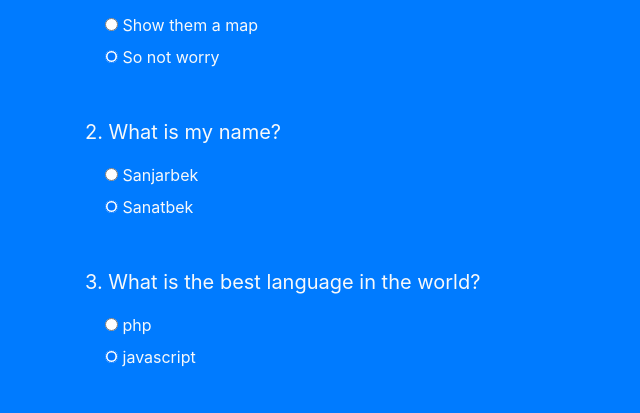
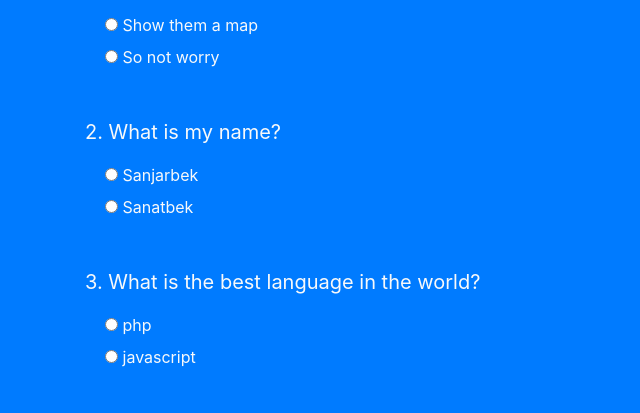
Before and after one commit to Sanjar-Kodirov/Quiz-in-vanilla-javascript, a plain HTML site: page index.html in a window 1280 px wide. Shown: the part 377-790 px from the top of the page, 0-640 px from the left. Drawn offline with nearby package versions, Linux system fonts and the light colour scheme.

```diff
--- a/index.html
+++ b/index.html
@@ -24,33 +24,33 @@
                 <div class="my-5">
                     <p class="lead font-weight-normal">1. How do you give the ninja direction?</p>
                     <div class="form-check my-2 text-white-50">
-                        <input type="radio" name="q1" value="A" checked>
+                        <input type="radio" name="q1" value="A" >
                         <label class="form-check-label">Show them a map</label>
                     </div>
                     <div class="form-check my-2 text-white-50">
-                        <input type="radio" name="q1" value="B" checked>
+                        <input type="radio" name="q1" value="B" >
                         <label class="form-check-label">So not worry</label>
                     </div>
                 </div>
                 <div class="my-5">
                     <p class="lead font-weight-normal">2. What is my name?</p>
                     <div class="form-check my-2 text-white-50">
-                        <input type="radio" name="q2" value="A" checked>
+                        <input type="radio" name="q2" value="A" >
                         <label class="form-check-label">Sanjarbek</label>
                     </div>
                     <div class="form-check my-2 text-white-50">
-                        <input type="radio" name="q2" value="B" checked>
+                        <input type="radio" name="q2" value="B" >
                         <label class="form-check-label">Sanatbek</label>
                     </div>
                 </div>
                 <div class="my-5">
                     <p class="lead font-weight-normal">3. What is the best language in the world?</p>
                     <div class="form-check my-2 text-white-50">
-                        <input type="radio" name="q3" value="A" checked>
+                        <input type="radio" name="q3" value="A" >
                         <label class="form-check-label">php</label>
                     </div>
                     <div class="form-check my-2 text-white-50">
-                        <input type="radio" name="q3" value="B" checked>
+                        <input type="radio" name="q3" value="B" >
                         <label class="form-check-label">javascript</label>
                     </div>
                 </div>
```
